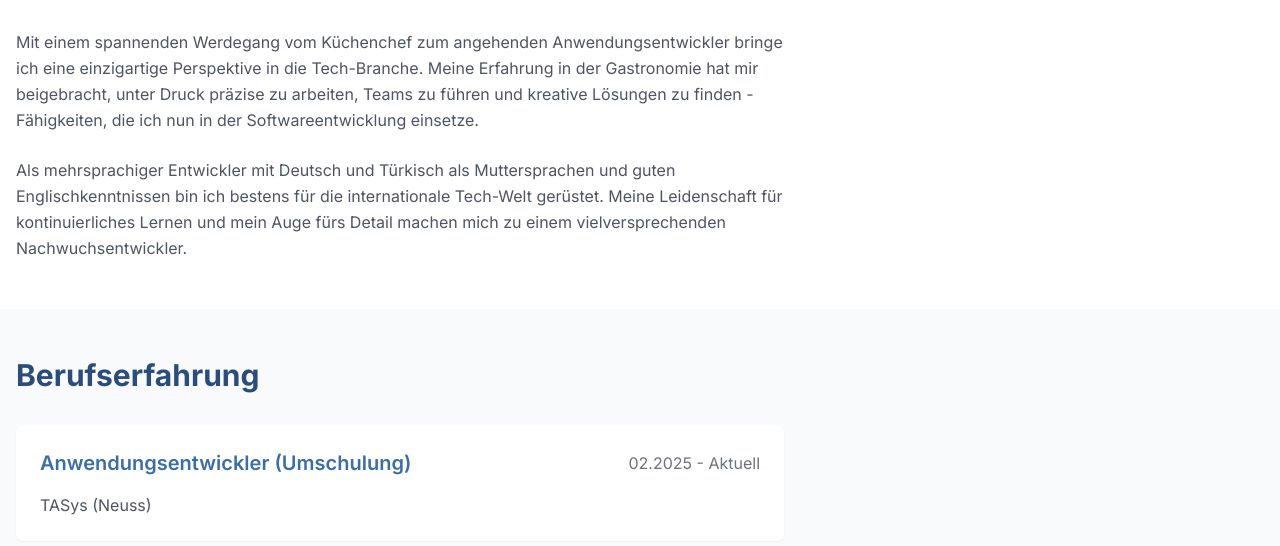
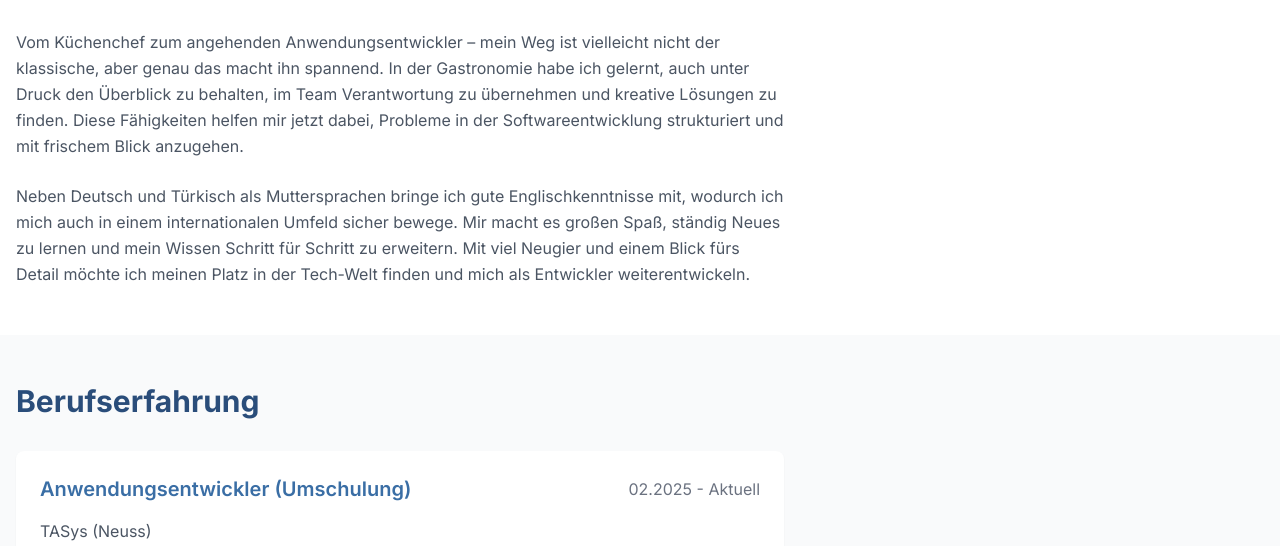
Before and after one commit to xCengoo/portfolio, a plain HTML site: page index.html in a window 1280 px wide. Shown: the part 551-1097 px from the top of the page. Drawn offline with nearby package versions, Linux system fonts and the light colour scheme.

Commit message:
Refactor profile section for improved readability; update LinkedIn link styling and enhance personal description

```diff
--- a/index.html
+++ b/index.html
@@ -40,14 +40,18 @@
         <div class="container mx-auto px-4">
             <div class="flex flex-col md:flex-row items-center gap-8">
                 <div class="profile-container w-48 h-48 md:w-64 md:h-64">
-                    <a href="https://www.linkedin.com/in/ceng-karabulut-437936333/" target="_blank" rel="noopener noreferrer" class="profile-image-wrapper">
+                    <a href="https://www.linkedin.com/in/ceng-karabulut-437936333/" target="_blank"
+                        rel="noopener noreferrer" class="profile-image-wrapper">
                         <div class="profile-front rounded-full overflow-hidden">
                             <img src="cengiz-karabulut.jpg" alt="Cengiz Karabulut" class="w-full h-full object-cover">
                         </div>
                         <div class="profile-back rounded-full overflow-hidden">
-                            <div class="bg-gradient-to-br from-[#0A66C2] to-[#0077B5] w-full h-full flex items-center justify-center">
-                                <svg class="linkedin-logo" xmlns="http://www.w3.org/2000/svg" viewBox="0 0 24 24" width="48" height="48">
-                                    <path fill="white" d="M20.47,2H3.53A1.45,1.45,0,0,0,2.06,3.43V20.57A1.45,1.45,0,0,0,3.53,22H20.47a1.45,1.45,0,0,0,1.47-1.43V3.43A1.45,1.45,0,0,0,20.47,2ZM8.09,18.74h-3v-9h3ZM6.59,8.48h0a1.56,1.56,0,1,1,0-3.12,1.57,1.57,0,1,1,0,3.12ZM18.91,18.74h-3V13.91c0-1.21-.43-2-1.52-2A1.65,1.65,0,0,0,12.85,13a2,2,0,0,0-.1.73v5h-3s0-8.18,0-9h3V11A3,3,0,0,1,15.46,9.5c2,0,3.45,1.29,3.45,4.06Z"/>
+                            <div
+                                class="bg-gradient-to-br from-[#0A66C2] to-[#0077B5] w-full h-full flex items-center justify-center">
+                                <svg class="linkedin-logo" xmlns="http://www.w3.org/2000/svg" viewBox="0 0 24 24"
+                                    width="48" height="48">
+                                    <path fill="white"
+                                        d="M20.47,2H3.53A1.45,1.45,0,0,0,2.06,3.43V20.57A1.45,1.45,0,0,0,3.53,22H20.47a1.45,1.45,0,0,0,1.47-1.43V3.43A1.45,1.45,0,0,0,20.47,2ZM8.09,18.74h-3v-9h3ZM6.59,8.48h0a1.56,1.56,0,1,1,0-3.12,1.57,1.57,0,1,1,0,3.12ZM18.91,18.74h-3V13.91c0-1.21-.43-2-1.52-2A1.65,1.65,0,0,0,12.85,13a2,2,0,0,0-.1.73v5h-3s0-8.18,0-9h3V11A3,3,0,0,1,15.46,9.5c2,0,3.45,1.29,3.45,4.06Z" />
                                 </svg>
                             </div>
                         </div>
@@ -65,17 +69,18 @@
         <div class="container mx-auto px-4">
             <h2 class="text-3xl font-bold text-primary mb-8">Über mich</h2>
             <div class="max-w-3xl">
-                <p class="text-gray-600 leading-relaxed mb-6">
-                    Mit einem spannenden Werdegang vom Küchenchef zum angehenden Anwendungsentwickler bringe ich eine
-                    einzigartige Perspektive in die Tech-Branche. Meine Erfahrung in der Gastronomie hat mir
-                    beigebracht, unter Druck präzise zu arbeiten, Teams zu führen und kreative Lösungen zu finden -
-                    Fähigkeiten, die ich nun in der Softwareentwicklung einsetze.
+                <p class="text-gray-600 leading-relaxed mb-6"> <!-- mein Werdegang ist zwar nicht normal aber das hat mich zu dem gemacht der ich heute bin-->
+                    Vom Küchenchef zum angehenden Anwendungsentwickler – mein Weg ist vielleicht nicht der klassische,
+                    aber genau das macht ihn spannend. In der Gastronomie habe ich gelernt, auch unter Druck den
+                    Überblick zu behalten, im Team Verantwortung zu übernehmen und kreative Lösungen zu finden. Diese
+                    Fähigkeiten helfen mir jetzt dabei, Probleme in der Softwareentwicklung strukturiert und mit
+                    frischem Blick anzugehen.
                 </p>
                 <p class="text-gray-600 leading-relaxed">
-                    Als mehrsprachiger Entwickler mit Deutsch und Türkisch als Muttersprachen und guten
-                    Englischkenntnissen bin ich bestens für die internationale Tech-Welt gerüstet. Meine Leidenschaft
-                    für kontinuierliches Lernen und mein Auge fürs Detail machen mich zu einem vielversprechenden
-                    Nachwuchsentwickler.
+                    Neben Deutsch und Türkisch als Muttersprachen bringe ich gute Englischkenntnisse mit, wodurch ich
+                    mich auch in einem internationalen Umfeld sicher bewege. Mir macht es großen Spaß, ständig Neues zu
+                    lernen und mein Wissen Schritt für Schritt zu erweitern. Mit viel Neugier und einem Blick fürs
+                    Detail möchte ich meinen Platz in der Tech-Welt finden und mich als Entwickler weiterentwickeln.
                 </p>
             </div>
         </div>
@@ -159,7 +164,8 @@
     </footer>
 
     <button id="getUpButton" aria-label="Scroll nach oben" class="scroll-to-top">
-        <svg xmlns="http://www.w3.org/2000/svg" viewBox="0 0 24 24" fill="none" stroke="currentColor" stroke-width="2.5" stroke-linecap="round" stroke-linejoin="round">
+        <svg xmlns="http://www.w3.org/2000/svg" viewBox="0 0 24 24" fill="none" stroke="currentColor" stroke-width="2.5"
+            stroke-linecap="round" stroke-linejoin="round">
             <polyline points="17 14 12 9 7 14"></polyline>
         </svg>
     </button>
```
